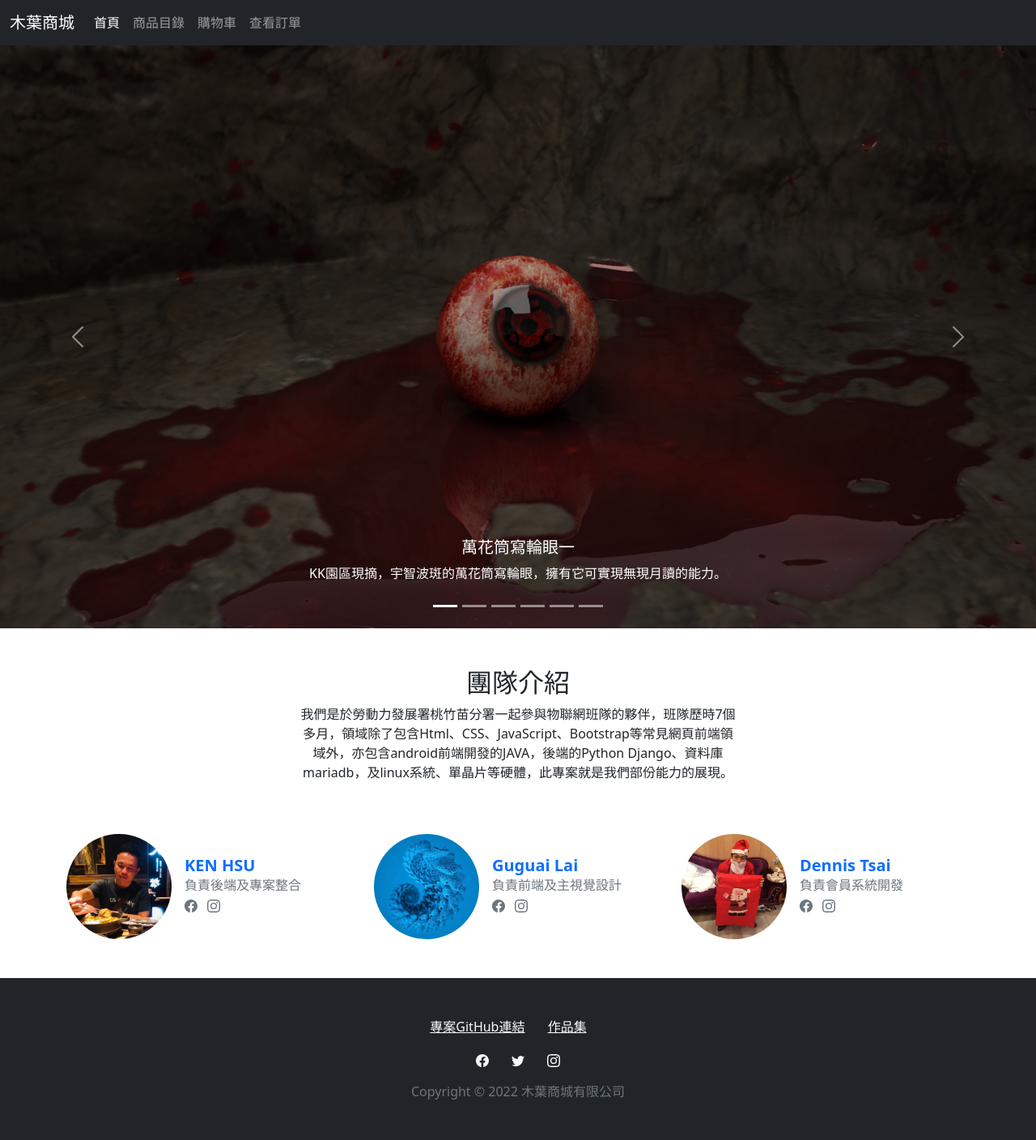
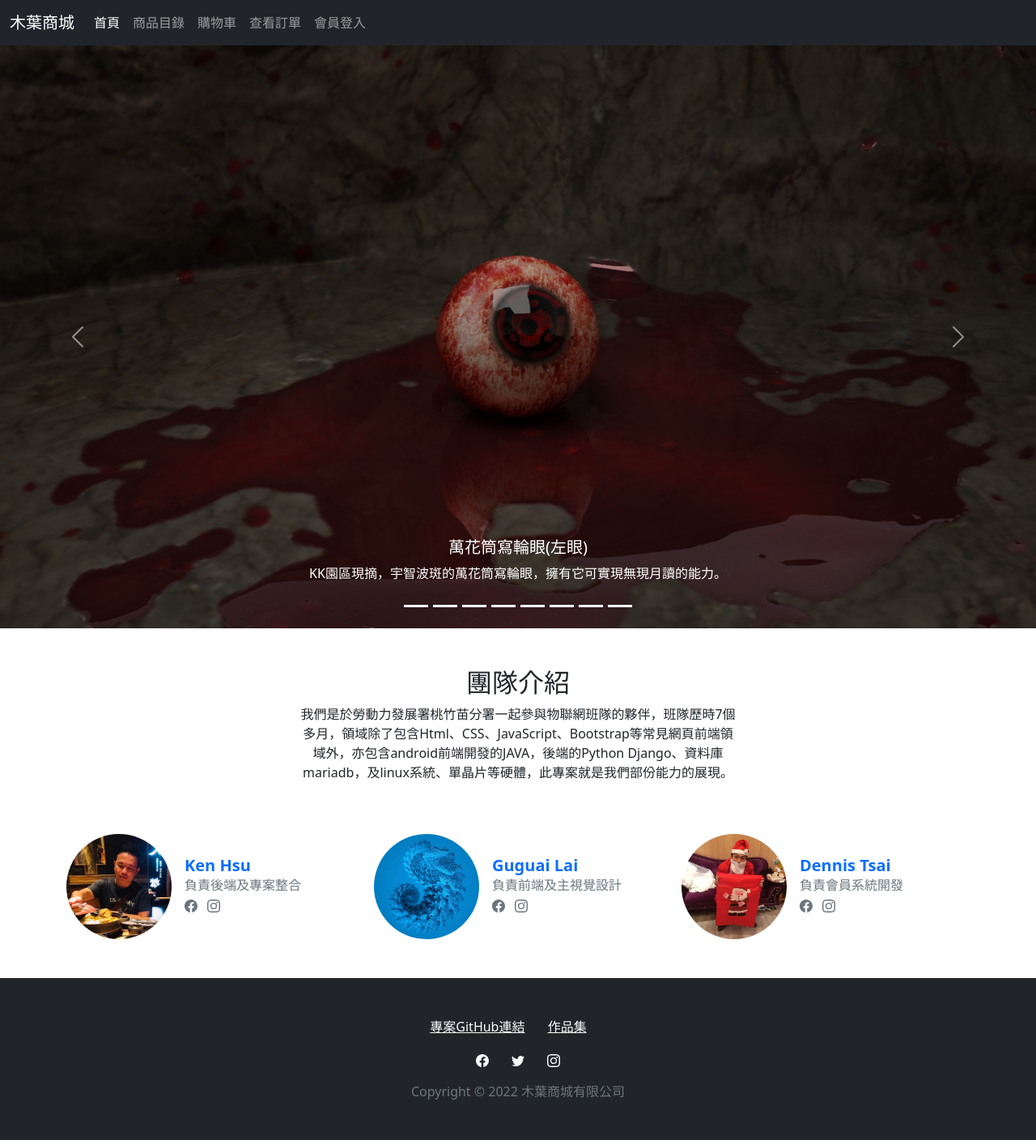
Before and after one commit to MiruOrange/oneMarket, a Django app: page / in a window 1280 px wide. Shown: the whole page at 81% size. Run offline with Django 4.2, Linux system fonts and the light colour scheme.

Commit message:
新增商品軍糧丸、修正以for迴圈帶入商品輪播、新增會員登入選項

```diff
--- a/myapp/views.py
+++ b/myapp/views.py
@@ -6,4 +6,5 @@ from myapp.models import product
 # Create your views here.
 
 def index(request):
+    index =[0, 1, 2, 3, 4, 5, 6, 7] #給商品圖使用的索引值
     return render(request, 'index.html', locals())
--- a/templates/base.html
+++ b/templates/base.html
@@ -27,6 +27,9 @@
             <li class="nav-item">
               <a class="nav-link">查看訂單</a>
             </li>
+            <li class="nav-item">
+              <a class="nav-link">會員登入</a>
+            </li>
           </ul>
         </div>
       </div>
--- a/templates/index.html
+++ b/templates/index.html
@@ -7,25 +7,24 @@
 <!--以下區塊是商品投影片-->
 <div id="carouselExampleCaptions" class="carousel slide" data-bs-ride="false">
     <div class="carousel-indicators">
-      <button type="button" data-bs-target="#carouselExampleCaptions" data-bs-slide-to="0" class="active" aria-current="true" aria-label="Slide 1"></button>
-      <button type="button" data-bs-target="#carouselExampleCaptions" data-bs-slide-to="1" aria-label="Slide 2"></button>
-      <button type="button" data-bs-target="#carouselExampleCaptions" data-bs-slide-to="2" aria-label="Slide 3"></button>
-      <button type="button" data-bs-target="#carouselExampleCaptions" data-bs-slide-to="3" aria-label="Slide 3"></button>
-      <button type="button" data-bs-target="#carouselExampleCaptions" data-bs-slide-to="4" aria-label="Slide 4"></button>
-      <button type="button" data-bs-target="#carouselExampleCaptions" data-bs-slide-to="5" aria-label="Slide 5"></button>
+      <!--以下區塊使用for迴圈減少程式碼行數-->
+      {% for n in index %}
+      <button type="button" data-bs-target="#carouselExampleCaptions" data-bs-slide-to="{{n}}" class="active" aria-current="true" aria-label="Slide {{n}}"></button>
+      {% endfor %}
+      <!--以上區塊使用for迴圈減少程式碼行數-->
     </div>
     <div class="carousel-inner">
       <div class="carousel-item active">
         <img src="{% static 'images/products/mangekyosharingan1.png'%}" class="d-block w-100" alt="...">
         <div class="carousel-caption d-none d-md-block">
-          <h5>萬花筒寫輪眼一</h5>
+          <h5>萬花筒寫輪眼(左眼)</h5>
           <p>KK園區現摘，宇智波斑的萬花筒寫輪眼，擁有它可實現無現月讀的能力。</p>
         </div>
       </div>
       <div class="carousel-item">
         <img src="{% static 'images/products/mangekyosharingan2.png'%}" class="d-block w-100" alt="...">
         <div class="carousel-caption d-none d-md-block">
-          <h5>萬花筒寫輪眼二</h5>
+          <h5>萬花筒寫輪眼(右眼)</h5>
           <p>KK園區現摘，宇智波斑的萬花筒寫輪眼，擁有它可實現無現月讀的能力。</p>
         </div>
       </div>
@@ -57,6 +56,20 @@
           <p>春野櫻施放櫻吹雪大招時遺留下的未爆彈(?)，殘留了春野櫻身上的芬芳，宅男們千萬不可錯過。</p>
         </div>
       </div>
+      <div class="carousel-item">
+        <img src="{% static 'images/products/MilitaryRationsPill_1.png'%}" class="d-block w-100" alt="...">
+        <div class="carousel-caption d-none d-md-block">
+          <h5>軍糧丸</h5>
+          <p>外出補給好妙方，增加戰鬥持久力。內含春野櫻獨家配方，可提升雄性激素200%</p>
+        </div>
+      </div>
+      <div class="carousel-item">
+        <img src="{% static 'images/products/MilitaryRationsPill_2.png'%}" class="d-block w-100" alt="...">
+        <div class="carousel-caption d-none d-md-block">
+          <h5>軍糧丸</h5>
+          <p>外出補給好妙方，增加戰鬥持久力。內含春野櫻獨家配方，可提升雄性激素200%</p>
+        </div>
+      </div>
     </div>
     <button class="carousel-control-prev btn-dark" type="button" data-bs-target="#carouselExampleCaptions" data-bs-slide="prev">
       <span class="carousel-control-prev-icon" aria-hidden="true"></span>
@@ -81,7 +94,7 @@
             <div class="card border-0 shadow-none">
                 <div class="card-body d-flex align-items-center p-0"><img class="rounded-circle flex-shrink-0 me-3 fit-cover" width="130" height="130" src="{% static 'images/team/ken.jpg'%}">
                     <div>
-                        <h5 class="fw-bold text-primary mb-0">KEN HSU</h5>
+                        <h5 class="fw-bold text-primary mb-0">Ken Hsu</h5>
                         <p class="text-muted mb-1">負責後端及專案整合</p>
                         <ul class="list-inline fs-6 text-muted w-100 mb-0">
                             <li class="list-inline-item text-center">
```
Also changed, not shown: static/images/products/MilitaryRationsPill_1.png (added), static/images/products/MilitaryRationsPill_2.png (added).
